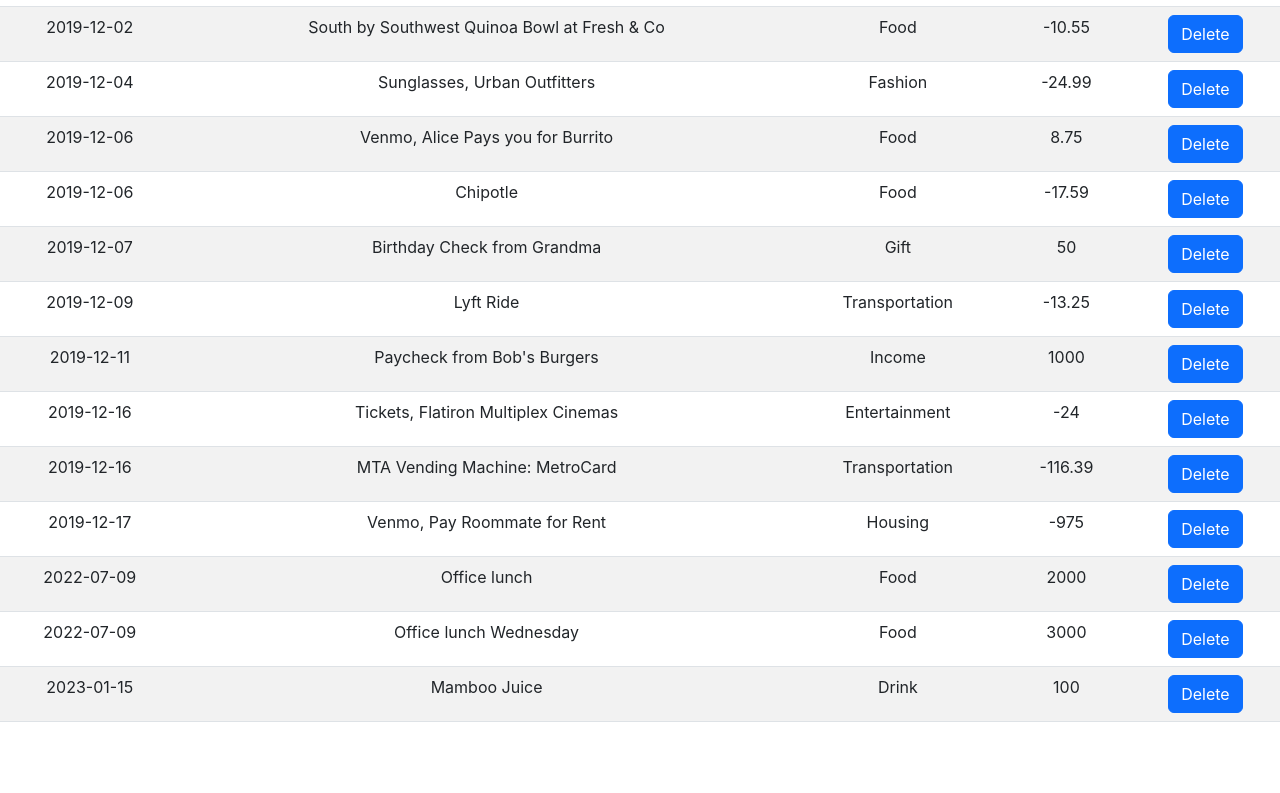
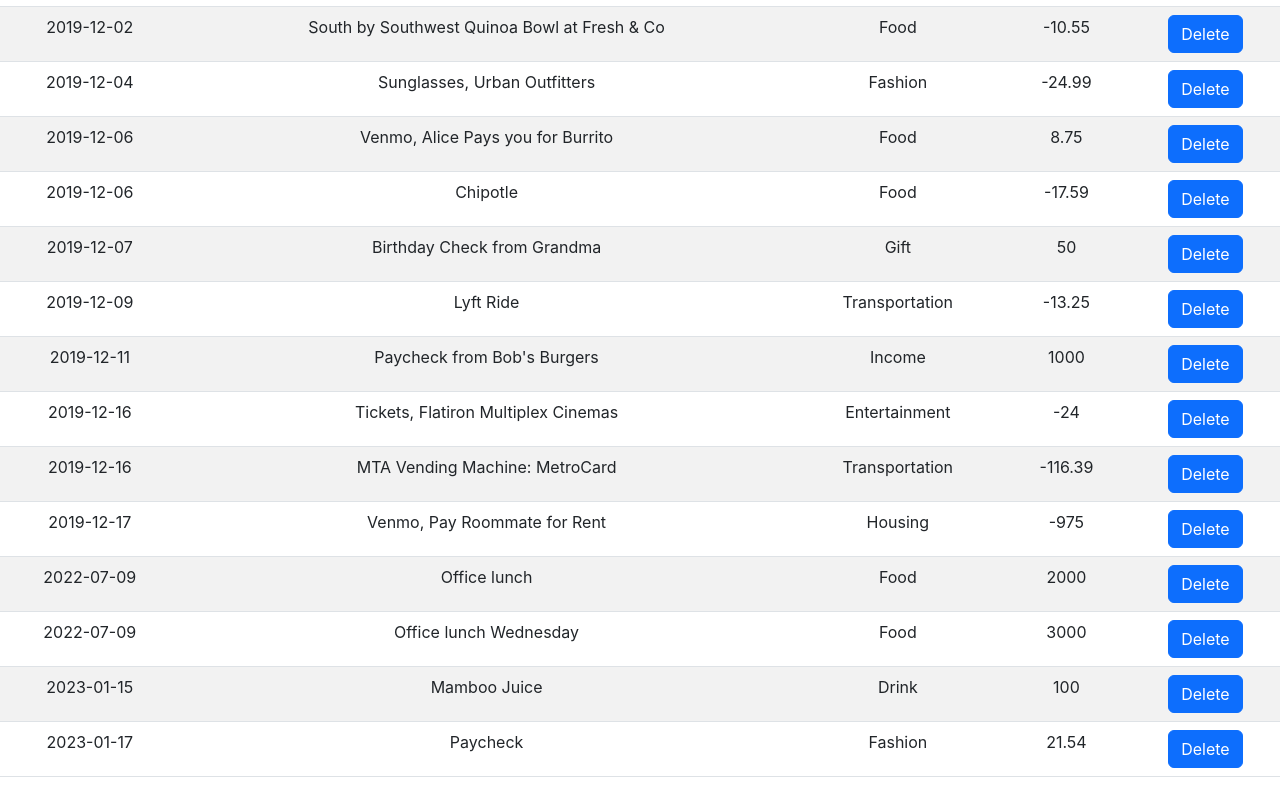
Before and after one commit to Anita-Kahenya/flatiron, a React (Create React App) app in the folder flatiron/: page / in a window 1280 px wide. Shown: the part 454-1247 px from the top of the page. Before the commit the page ends 1192 px from the top, so only its background shows below. Built offline with nearby package versions, Linux system fonts and the light colour scheme; data requests are answered from the project's data file.

Commit message:
Creating a delete button

```diff
--- a/flatiron/db.json
+++ b/flatiron/db.json
@@ -104,6 +104,13 @@
       "category": "Drink",
       "amount": "100",
       "id": 15
+    },
+    {
+      "date": "2023-01-17",
+      "description": "Paycheck",
+      "category": "Fashion",
+      "amount": "21.54",
+      "id": 16
     }
   ]
 }
--- a/flatiron/src/components/Table.js
+++ b/flatiron/src/components/Table.js
@@ -6,6 +6,11 @@
     e.preventDefault();
     const remove = e.target
     remove.parentElement.parentElement.remove()
+
+    fetch("http://localhost:8001/transactions", {
+      method: "DELETE",
+      headers: {}
+    })
   }
 
 
```
Also changed, not shown: 1 other file (tests, documents, lock files or other folders).
